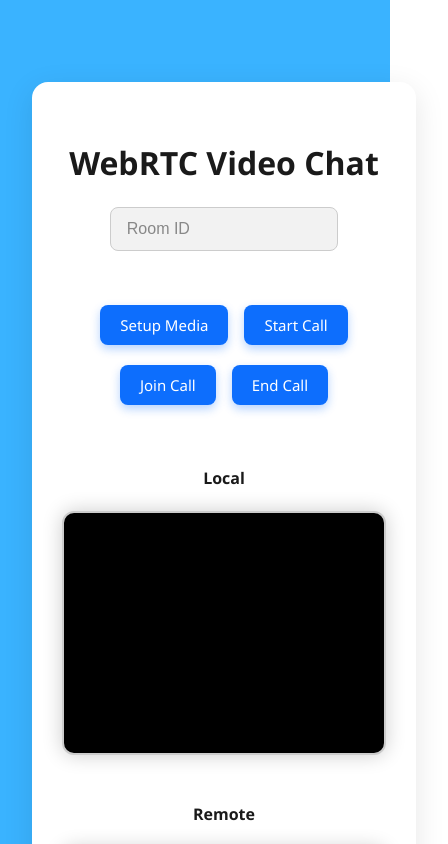
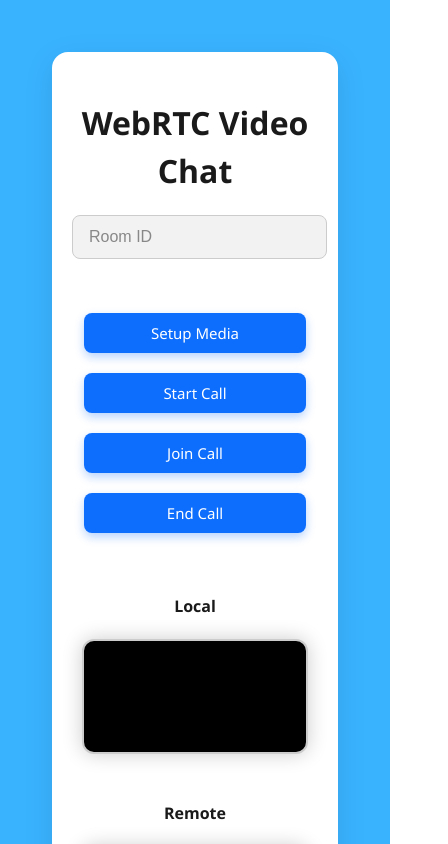
Before and after one commit to VivekChahar1960/WebRtcVideoCalling, a React (Vite) app: page / in a window 390 px wide. Shown: the top 844 px of the page, 448 px wide, since content can reach past the window. Built offline with nearby package versions, Linux system fonts and the light colour scheme.

Commit message:
added responive ness

```diff
--- a/src/VideoCalingApp.css
+++ b/src/VideoCalingApp.css
@@ -2,7 +2,7 @@ body {
   margin: 0;
   padding: 0;
   font-family: "Segoe UI", Tahoma, Geneva, Verdana, sans-serif;
-    background-color: #3ab3ff; /* Light blue background */
+  background-color: #3ab3ff;
   color: #1a1a1a;
 }
 
@@ -10,7 +10,7 @@ body {
   max-width: 800px;
   margin: 50px auto;
   padding: 30px;
-    background-color: #ffffff; /* White card */
+  background-color: #ffffff;
   border-radius: 16px;
   box-shadow: 0 8px 30px rgba(0, 0, 0, 0.1);
   text-align: center;
@@ -26,6 +26,7 @@ body {
   padding: 12px 16px;
   font-size: 16px;
   width: 60%;
+  max-width: 100%;
   border: 1px solid #ccc;
   border-radius: 8px;
   background-color: #f2f2f2;
@@ -84,3 +85,31 @@ body {
   background-color: #000;
   box-shadow: 0 0 20px rgba(0, 0, 0, 0.2);
 }
+
+/* Responsive Styles */
+@media screen and (max-width: 768px) {
+  .main_div_app {
+    margin: 20px;
+    padding: 20px;
+  }
+
+  input[type="text"] {
+    width: 90%;
+  }
+
+  .both_video_main {
+    flex-direction: column;
+    align-items: center;
+  }
+
+  video {
+    width: 90%;
+    max-width: 300px;
+    height: auto;
+  }
+
+  button {
+    width: 90%;
+    max-width: 250px;
+  }
+}
```
Lines whose indentation alone changed are shown as unchanged.
